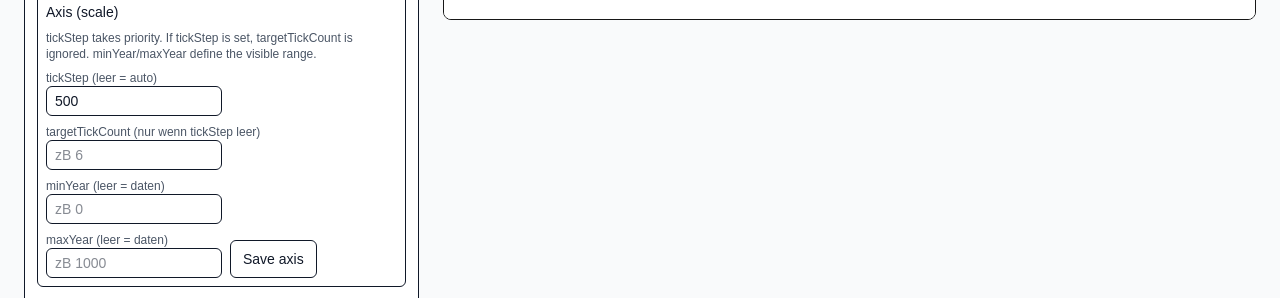
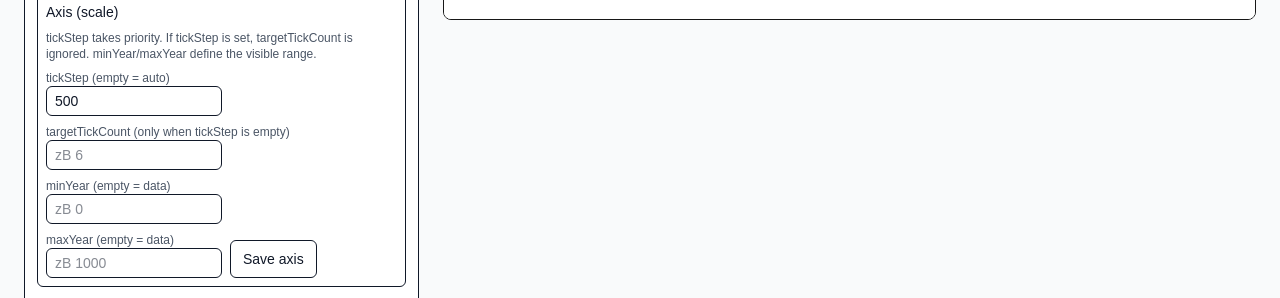
Before and after one commit to theAC1/Zeitstrahltool, a Next.js app in the folder web/: page / in a window 1280 px wide. Shown: the part 370-668 px from the top of the page. Built offline with nearby package versions, Linux system fonts and the light colour scheme.

Commit message:
refactor: move axis labels and events header into uiText

```diff
--- a/web/src/components/timeline/TimelineControls.tsx
+++ b/web/src/components/timeline/TimelineControls.tsx
@@ -137,7 +137,7 @@ function AxisControls(props: {
 
       <div className="flex flex-wrap items-end gap-2">
         <div className="flex flex-col">
-          <label className="text-xs text-gray-600" htmlFor="axis-tickStep">tickStep (leer = auto)</label>
+          <label className="text-xs text-gray-600" htmlFor="axis-tickStep">{UI.axis.tickStepLabel}</label>
           <input
             id="axis-tickStep"
             className="w-44 rounded-md border px-2 py-1 text-sm"
@@ -149,9 +149,7 @@ function AxisControls(props: {
         </div>
 
         <div className="flex flex-col">
-          <label className="text-xs text-gray-600" htmlFor="axis-targetTickCount">
-            targetTickCount (nur wenn tickStep leer)
-          </label>
+          <label className="text-xs text-gray-600" htmlFor="axis-targetTickCount">{UI.axis.targetTickCountLabel}</label>
           <input
             id="axis-targetTickCount"
             className="w-44 rounded-md border px-2 py-1 text-sm"
@@ -163,7 +161,7 @@ function AxisControls(props: {
         </div>
 
         <div className="flex flex-col">
-          <label className="text-xs text-gray-600" htmlFor="axis-minYear">minYear (leer = daten)</label>
+          <label className="text-xs text-gray-600" htmlFor="axis-minYear">{UI.axis.minYearLabel}</label>
           <input
             id="axis-minYear"
             className="w-44 rounded-md border px-2 py-1 text-sm"
@@ -175,7 +173,7 @@ function AxisControls(props: {
         </div>
 
         <div className="flex flex-col">
-          <label className="text-xs text-gray-600" htmlFor="axis-maxYear">maxYear (leer = daten)</label>
+          <label className="text-xs text-gray-600" htmlFor="axis-maxYear">{UI.axis.maxYearLabel}</label>
           <input
             id="axis-maxYear"
             className="w-44 rounded-md border px-2 py-1 text-sm"
@@ -596,7 +594,7 @@ export function TimelineControls() {
       </form>
 
       <div className="mt-4 border-t pt-3">
-        <div className="mb-2 text-sm font-medium">Events</div>
+        <div className="mb-2 text-sm font-medium">{UI.events.title}</div>
 
         <div className="flex flex-col gap-2 max-h-80 overflow-y-auto pr-1">
           {timeline.events.map(ev => {
```
